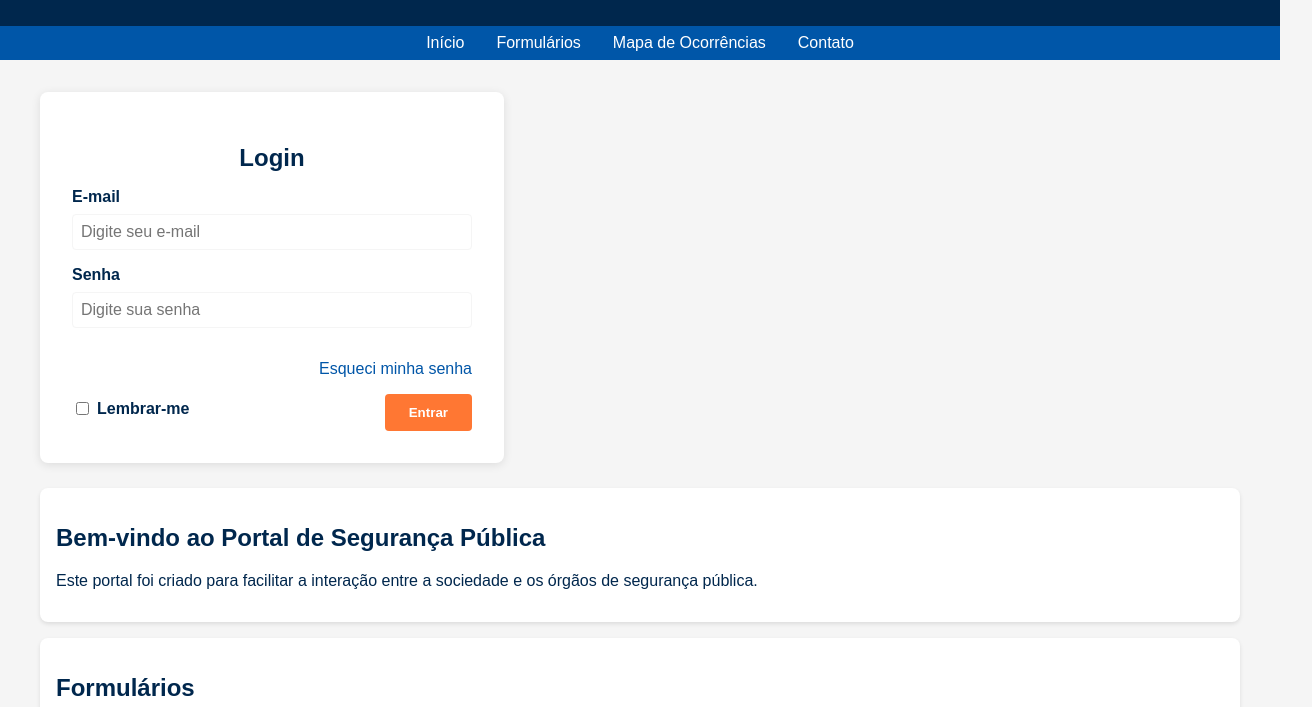
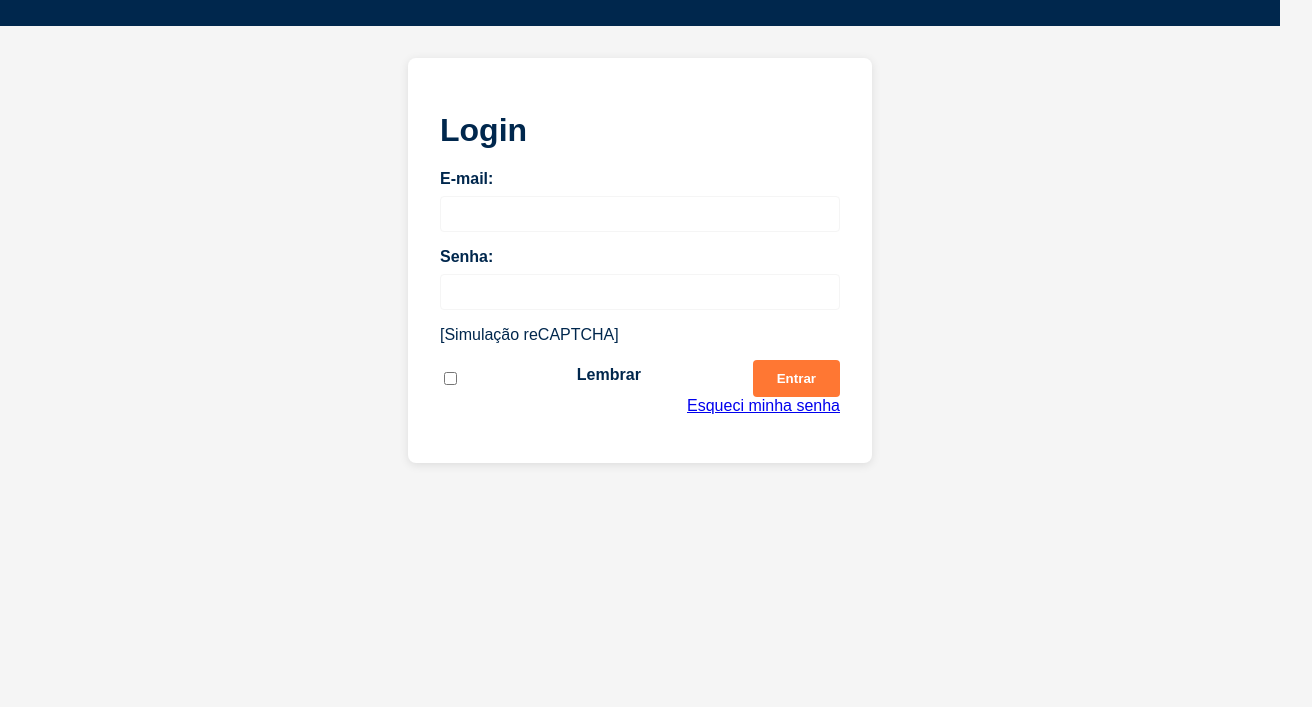
Before and after one commit to FabioNilo/hackaton, a plain HTML site: page index.html in a window 1280 px wide. Shown: the part 93-800 px from the top of the page, 1312 px wide, since content can reach past the window. Drawn offline with Linux system fonts and the light colour scheme.

Commit message:
colocando login na tela inicial

```diff
--- a/index.html
+++ b/index.html
@@ -3,9 +3,8 @@
 <head>
     <meta charset="UTF-8">
     <meta name="viewport" content="width=device-width, initial-scale=1.0">
-    <title>Portal de Segurança Pública</title>
+    <title>Login - Portal de Segurança Pública</title>
     <link rel="stylesheet" href="styles.css">
-    <script src="https://www.google.com/recaptcha/api.js" async defer></script>
 </head>
 <body>
     <header>
@@ -13,64 +12,31 @@
         <h1>Portal de Segurança Pública</h1>
     </header>
 
-    <nav>
-        <ul>
-            <li><a href="#inicio">Início</a></li>
-            <li><a href="#formularios">Formulários</a></li>
-            <li><a href="#mapa">Mapa de Ocorrências</a></li>
-            <li><a href="#contato">Contato</a></li>
-        </ul>
-    </nav>
+   <main class="main-login">
+    <div class="login-card">
+        <h1>Login</h1>
+        <form id="login-form">
+            <label for="email">E-mail:</label>
+            <input type="email" id="email" required>
 
-    <main>
-        <section class="login-card">
-            <h2>Login</h2>
-            <form action="/login" method="POST">
-                <label for="email">E-mail</label>
-                <input type="email" id="email" name="email" placeholder="Digite seu e-mail" required>
+            <label for="senha">Senha:</label>
+            <input type="password" id="senha" required>
 
-                <label for="senha">Senha</label>
-                <input type="password" id="senha" name="senha" placeholder="Digite sua senha" required>
-
-                <!-- reCAPTCHA -->
-                <div class="g-recaptcha" data-sitekey="SUA_CHAVE_PUBLICA"></div>
-
-                <!-- Esqueci minha senha -->
-                <div class="forgot-password">
-                    <a href="#esqueci-senha">Esqueci minha senha</a>
+            <div class="g-recaptcha">
+                [Simulação reCAPTCHA]
             </div>
 
-                <!-- Botões -->
             <div class="login-buttons">
-                    <label>
-                        <input type="checkbox" name="lembrar"> Lembrar-me
-                    </label>
+                <input type="checkbox" id="remember-me">
+                <label for="remember-me">Lembrar</label>
                 <button type="submit" class="btn">Entrar</button>
             </div>
+
+            <a href="#" class="forgot-password">Esqueci minha senha</a>
         </form>
-        </section>
-        <section id="inicio" class="card">
-            <h2>Bem-vindo ao Portal de Segurança Pública</h2>
-            <p>Este portal foi criado para facilitar a interação entre a sociedade e os órgãos de segurança pública.</p>
-        </section>
-
-        <section id="formularios" class="card">
-            <h2>Formulários</h2>
-            <p>Acesse nossos formulários para reportar ocorrências ou fazer sugestões.</p>
-            <button class="btn">Acessar Formulários</button>
-        </section>
-
-        <section id="mapa" class="card">
-            <h2>Mapa de Ocorrências</h2>
-            <p>Visualize os pontos quentes de criminalidade em nossa cidade.</p>
-            <div style="background-color: var(--cinza-claro); height: 300px; display: flex; justify-content: center; align-items: center;">
-                [Mapa será exibido aqui]
     </div>
-        </section>
    </main>
 
-    <footer>
-        <p>&copy; 2024 Portal de Segurança Pública. Todos os direitos reservados.</p>
-    </footer>
+    <script src="script.js"></script>
 </body>
 </html>
--- /dev/null
+++ b/script.js
@@ -0,0 +1,13 @@
+document.getElementById('login-form').addEventListener('submit', function(event) {
+    event.preventDefault();
+
+    const email = document.getElementById('email').value;
+    const senha = document.getElementById('senha').value;
+
+
+    if (email && senha) {
+        window.location.href = 'conteudo.html';
+    } else {
+        alert('Por favor, preencha todos os campos.');
+    }
+});
--- a/styles.css
+++ b/styles.css
@@ -68,6 +68,14 @@ main {
     max-width: 1200px;
     margin: 2rem auto;
     padding: 0 1rem;
+}
+
+.main-login{
+    max-width: 1200px;
+    margin: 2rem auto;
+    padding: 0 1rem;
+    justify-content: center;
+    display: flex;
 }
 .login-card {
     background-color: var(--branco);
```
Also changed, not shown: conteudo.html (added, +50 -0 lines). Lines whose indentation alone changed are shown as unchanged.
